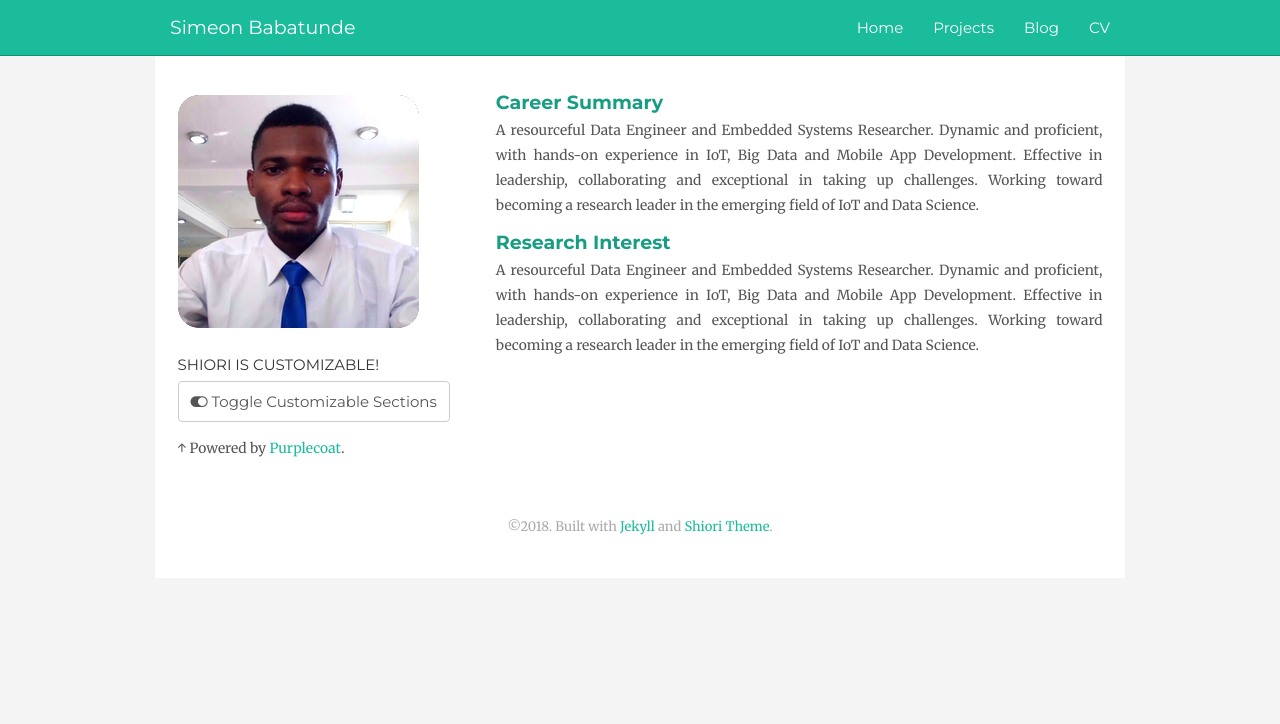
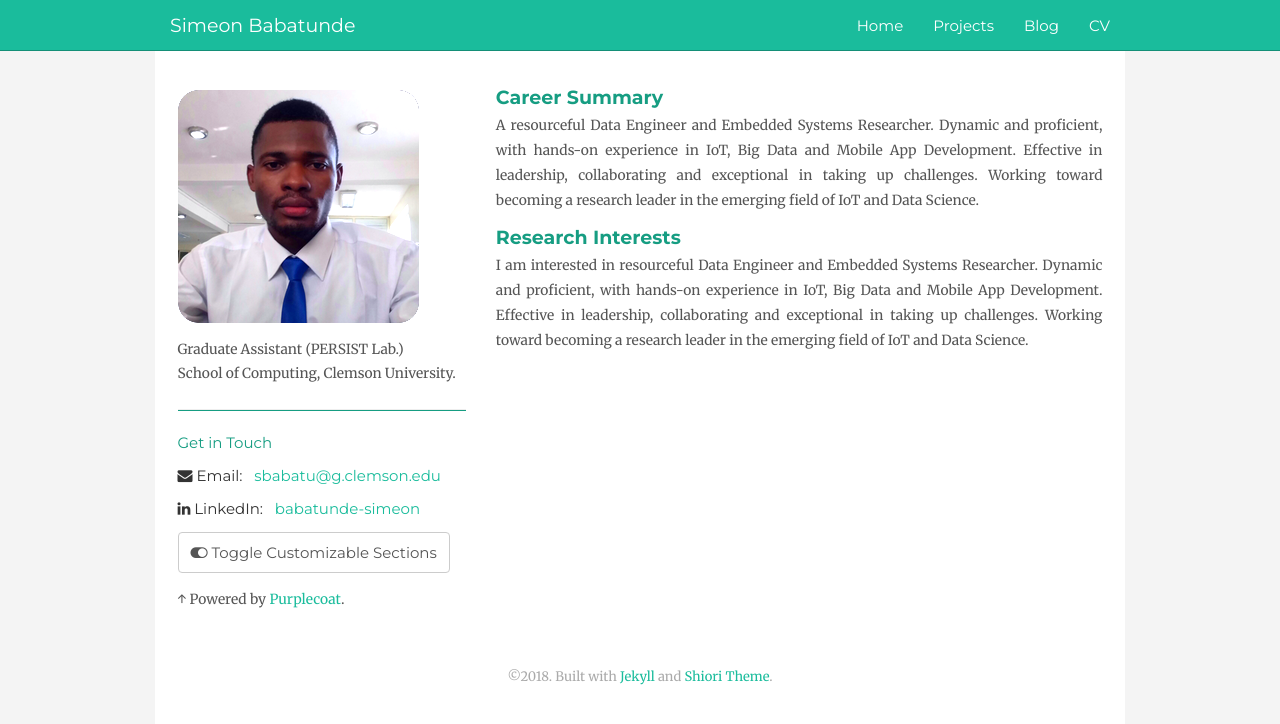
Before and after one commit to simeonbabatunde/simeonbabatunde.github.io, a Jekyll site: the page built from index.html, in a window 1280 px wide. Shown: the top 724 px of the page. Built offline with Jekyll 4.4.1, drawn with Linux system fonts in a browser that asks for light colours; nearby versions of some CDN libraries; comment, search, counter and statistics services are not loaded.

Commit message:
another update on sidebar

```diff
--- a/_includes/sidebar.html
+++ b/_includes/sidebar.html
@@ -18,7 +18,18 @@
   </p>
 </div>
 
-<h3> Shiori is Customizable!</h3>
+<p>Graduate Assistant (PERSIST Lab.)<br>School of Computing, Clemson University.</p>
+<hr class="myline">
+<h4 class="myh4">Get in Touch</h4>
+
+<h4 class="my-info">
+		<i class="fa fa-envelope"></i> Email: &nbsp
+		<span><a href="mailto:sbabatu@g.clemson.edu">sbabatu@g.clemson.edu</a></span>
+</h4>
+<h4 class="my-info">
+		<i class="fa fa-linkedin"></i> LinkedIn: &nbsp
+		<span><a href="http://www.linkedin.com/in/babatunde-simeon-256b7070">babatunde-simeon</a></span>
+</h4>
 
 <p><button data-purplecoat-toggle="shiori" class="btn btn-default"><i class="fa fa-toggle-on"></i> Toggle Customizable Sections</button></p>
 
--- a/index.html
+++ b/index.html
@@ -5,8 +5,8 @@
   in IoT, Big Data and Mobile App Development. Effective in leadership, collaborating and exceptional in
   taking up challenges. Working toward becoming a research leader in the emerging field of IoT and Data Science.</p>
 
-  <h2 class="myh2">Research Interest</h2>
-  <p>A resourceful Data Engineer and Embedded Systems Researcher. Dynamic and proficient, with hands-on experience
+  <h2 class="myh2">Research Interests</h2>
+  <p>I am interested in  resourceful Data Engineer and Embedded Systems Researcher. Dynamic and proficient, with hands-on experience
     in IoT, Big Data and Mobile App Development. Effective in leadership, collaborating and exceptional in
     taking up challenges. Working toward becoming a research leader in the emerging field of IoT and Data Science.</p>
 
--- a/stylesheets/shiori.scss
+++ b/stylesheets/shiori.scss
@@ -21,7 +21,7 @@ $headings-line-height: 1.3;
 $navbar-default-bg: #fff;
 $navbar-default-border: #fff;
 $navbar-default-brand-color: #333;
-$navbar-height: 55px;
+$navbar-height: 50px;
 $navbar-inverse-link-color: #fff;
 $navbar-inverse-toggle-border-color: #fff;
 $navbar-inverse-color: rgba(#fff, 0.75);
@@ -69,8 +69,13 @@ h2 {
   margin-bottom: $line-height-computed * 0.1;
 }
 h3 {
-  text-transform: uppercase;
+  margin-top: $line-height-computed * 0.1;
   margin-bottom: $line-height-computed * 0.25;
+}
+h4.myh4 {
+  margin-top: $line-height-computed * 0.1;
+  margin-bottom: $line-height-computed * 0.25;
+  color: #169d82;
 }
 
 .lead {
@@ -219,4 +224,15 @@ p{
   font-size: 0.92em;
 }
 
+hr.myline {
+    margin-top: 1.5em;
+    margin-bottom: 1.5em;
+    margin-left: auto;
+    margin-right: auto;
+    // border-style: inset;
+    height: 1px;
+    color: #169d82;
+    background-color:#169d82;
+}
+
 @import "custom-scss";
```
Also changed, not shown: assets/img/mail.png (added).
